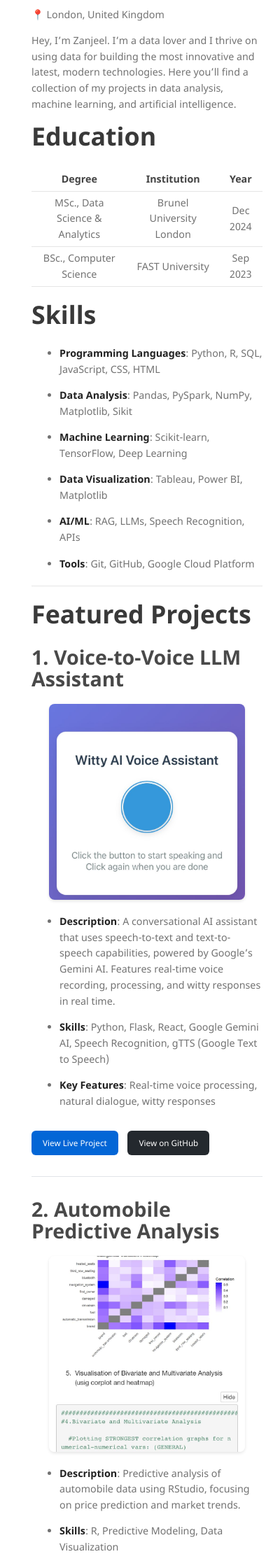
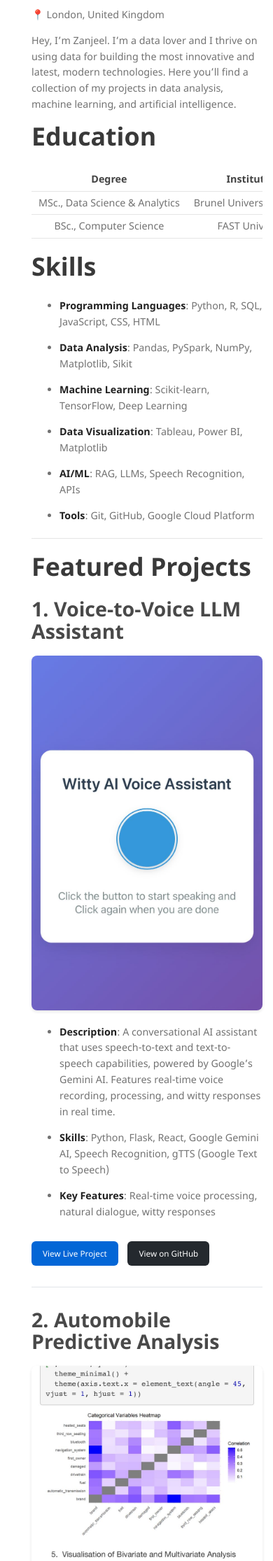
Before and after one commit to zanjeel/Zanjeels-Data-Portfolio, a Jekyll site: the page built from index.md, in a window 390 px wide. Shown: the part 693-2924 px from the top of the page at 70% size. Built offline with Jekyll 4.4.1, drawn with Linux system fonts in a browser that asks for light colours; part of the change alters nothing that is shown.

```diff
--- a/index.md
+++ b/index.md
@@ -40,18 +40,42 @@ body {
     max-width: 100%;  /* Ensure images don't cause overflow */
 }
 
-@media screen and (max-width: 768px) {
+@media screen and (max-width: 1030px) {
     html {
         font-size: 13px;
         zoom: 0;
+        overflow-x: hidden;
+        width: 100%;
+        position: relative;
     }
+
+    body {
+        padding: 60px 15px 0;
+        overflow-x: hidden;
+        width: 100%;
+        max-width: 100vw;
+    }
+
+    .wrapper {
+        overflow-x: hidden;
+        width: 100%;
+        max-width: 100vw;
+        padding: 0 10px;
+    }
+
+    table {
+        max-width: 100%;
+        display: block;
+        overflow-x: auto;
+        white-space: nowrap;
+    }
+
     .project-image, .project-image2 {
-        width: 280px;
-        height: 280px;
+        width: 100%;
+        height: auto;
+        max-width: calc(100vw - 30px);
     }
-    body {
-        padding: 60px 15px 0;  /* Added top padding of 60px for mobile */
-    }
+
     h1 {
         font-size: 1.8em;
     }
@@ -197,7 +221,7 @@ p, li {
 }
 
 /* Desktop Styles */
-@media screen and (min-width: 1024px) {
+@media screen and (min-width: 1250px) {
   body {
     zoom: 1.1;  /* Reduced from 1.2 */
     -moz-transform: scale(1.1);
```
